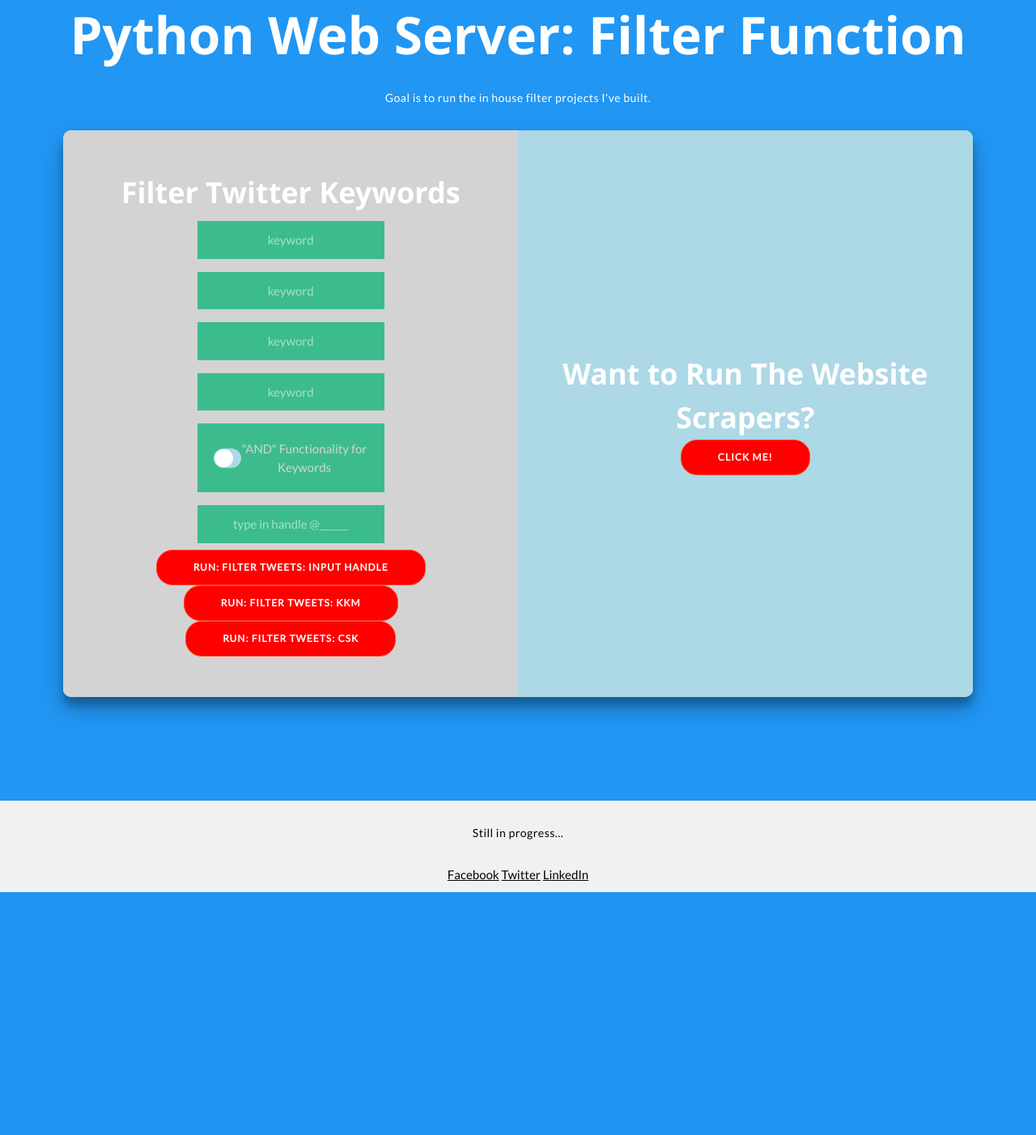
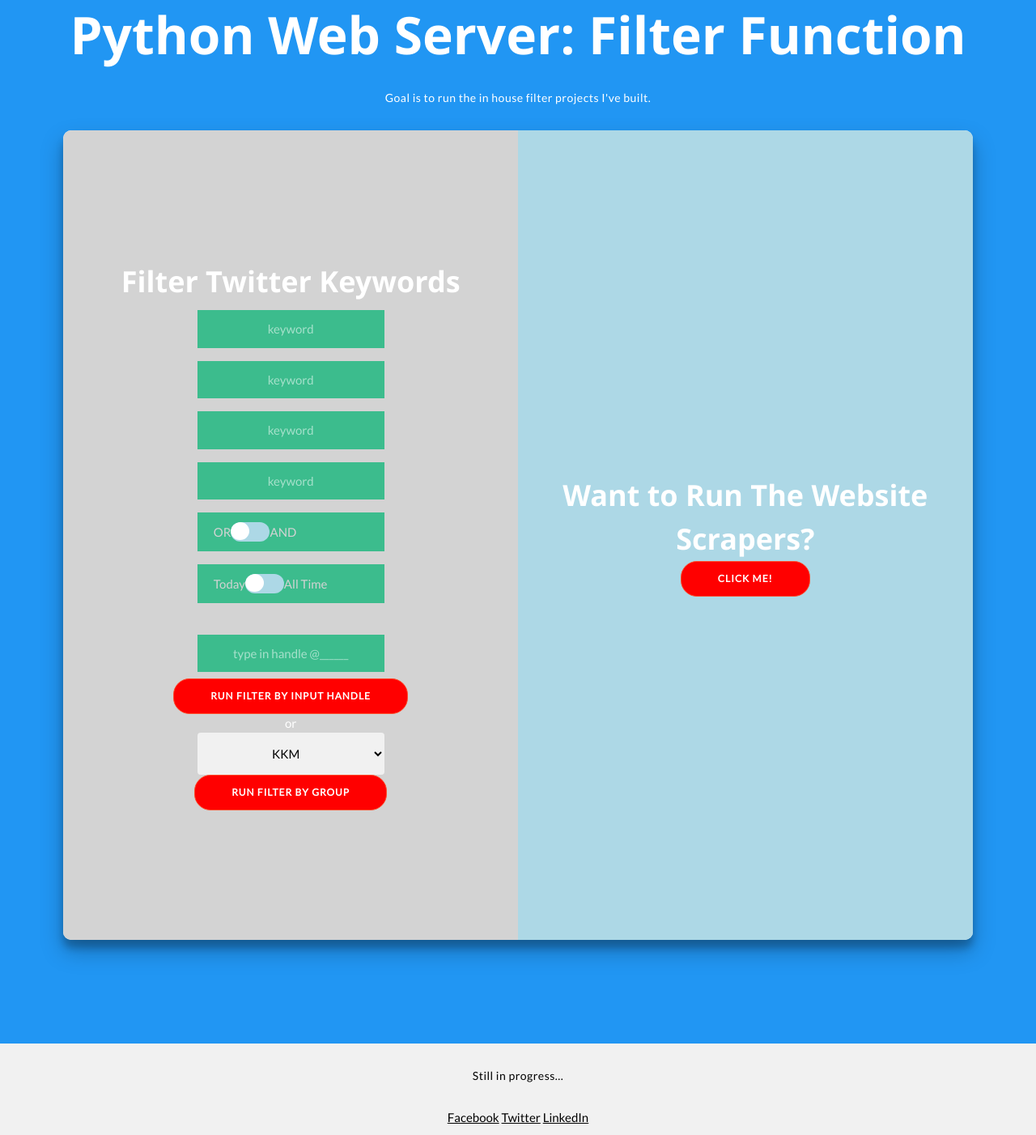
Before and after one commit to aseth99/WebServer, a Flask app: page /filter in a window 1280 px wide. Shown: the part 149-1551 px from the top of the page at 81% size. Before the commit the page ends 1251 px from the top, so only its background shows below. Run offline with Flask 2, Linux system fonts and the light colour scheme.

Commit message:
better option to select groups of twitter accounts

```diff
--- a/app.py
+++ b/app.py
@@ -21,7 +21,7 @@ def move_forward10():
 
 @app.route("/filter", methods=['POST'])
 def filterTweets():
-	if(request.form.get('check')):
+	if(request.form.get('andOr')):
 		andVar = True
 	else:
 		andVar = False
--- a/static/styleFilter.css
+++ b/static/styleFilter.css
@@ -11,13 +11,13 @@
 }
 
 .label-text {
-  margin: 8px auto;
+  /*margin: 8px auto;*/
   color: lightgrey;
 }
 
 .toggle {
   isolation: isolate;
-  position: relative;
+  position: center;
   height: 24px;
   width: 48px;
   border-radius: 15px;
@@ -27,7 +27,7 @@
 
 .toggle-inner {
   z-index: 2;
-  position: absolute;
+  position: center;
   top: 1px;
   left: 1px;
   height: 22px;
@@ -37,7 +37,7 @@
 }
 
 .active-bg {
-  position: absolute;
+  position: center;
   top: 0;
   left: 0;
   height: 100%;
@@ -154,7 +154,7 @@ input {
     width: 90%;
     margin: 0 auto;
     max-width: 100%;
-    min-height: 700px;
+    min-height: 1000px;
 }
 
 .form-container {
--- a/templates/filter.html
+++ b/templates/filter.html
@@ -41,15 +41,51 @@
           <input type="text" id="keyword3" placeholder="keyword">
           <input type="text" id="keyword4" placeholder="keyword">
 
+          <label class="label">
+            <div class="label-text">OR</div>
+            <div class="toggle">
+              <input class="toggle-state" type="checkbox" name="andOr"/>
+              <div class="toggle-inner">
+                 <div class="indicator"></div>
+              </div>
+              <div class="active-bg"></div>
+            </div>
+            <div class="label-text">AND</div>
+          </label>
+
+          <label class="label">
+            <div class="label-text">Today</div>
+            <div class="toggle">
+              <input class="toggle-state" type="checkbox" name="todayAllTime"/>
+              <div class="toggle-inner">
+                 <div class="indicator"></div>
+              </div>
+              <div class="active-bg"></div>
+            </div>
+            <div class="label-text">All Time</div>
+          </label>
+
           <select id="source" name="source">
-            <option value="au">Source 1</option>
-            <option value="ca">Source 2</option>
-            <option value="usa">Source 3</option>
+
+            <option value="acm">ACM</option>
+            <option value="bakkers">Bakkers</option>
+            <option value="bwereld">BakkersWereld</option>
+            <option value="ceres">Ceres</option>
+            <option value="tijd">Tijd</option>
+            <option value="kkm">All KKM</option>
+
+            <option value="fif">Food Ingredients First</option>
+            <option value="fnav">Food Navigator</option>
+            <option value="drep">Dairy Reporter</option>
+            <option value="bns">Bakery & Snacks</option>
+            <option value="boer">Boerderij</option>
+            <option value="csk">All CSK</option>
           </select>
           <br>
           <button class="button">Run Filter</button>
       </form>
     </div>
+
     <div class="form-container sign-in-container" align="center">
       <form action="{{ url_for('filterTweets') }}" method="post" id="test2">
           <h1>Filter Twitter Keywords</h1>
@@ -64,20 +100,40 @@
           <input type="text" name="keyword2" placeholder="keyword">
           <input type="text" name="keyword3" placeholder="keyword">
           <input type="text" name="keyword4" placeholder="keyword">
+
           <label class="label">
+            <div class="label-text">OR</div>
             <div class="toggle">
-              <input class="toggle-state" type="checkbox" name="check"/>
+              <input class="toggle-state" type="checkbox" name="andOr"/>
               <div class="toggle-inner">
                  <div class="indicator"></div>
               </div>
               <div class="active-bg"></div>
             </div>
-            <div class="label-text">"AND" Functionality for Keywords</div>
+            <div class="label-text">AND</div>
           </label>
+
+          <label class="label">
+            <div class="label-text">Today</div>
+            <div class="toggle">
+              <input class="toggle-state" type="checkbox" name="todayAllTime"/>
+              <div class="toggle-inner">
+                 <div class="indicator"></div>
+              </div>
+              <div class="active-bg"></div>
+            </div>
+            <div class="label-text">All Time</div>
+          </label>
+          <br>
           <input type="text" id="handle" placeholder="type in handle @______" name="projectFilepath">
-          <button class="btn btn-primary" name="filterbtn" value="input" title="Please make sure you have already scraped this handle!"type="submit">Run: Filter Tweets: Input Handle</button>
-          <button class="btn btn-success" name="filterbtn" value="KKM" type="button">Run: Filter Tweets: KKM</button>
-          <button class="btn btn-success" name="filterbtn" value="CSK" type="button">Run: Filter Tweets: CSK</button>
+          <button class="btn btn-primary" name="filterbtn" value="input" title="Please make sure you have already scraped this handle!"type="submit">Run Filter by Input Handle</button>
+          or
+          <select id="source" name="source">
+            <option value="kkm">KKM</option>
+            <option value="csk">CSK</option>
+          </select>
+          <button class="btn btn-success" name="filterbtn" value="KKMorCSK" type="button">Run Filter by Group</button>
+          <!-- <button class="btn btn-success" name="filterbtn" value="CSK" type="button">Run: Filter Tweets: CSK</button> -->
 
       </form>
     </div>
```
